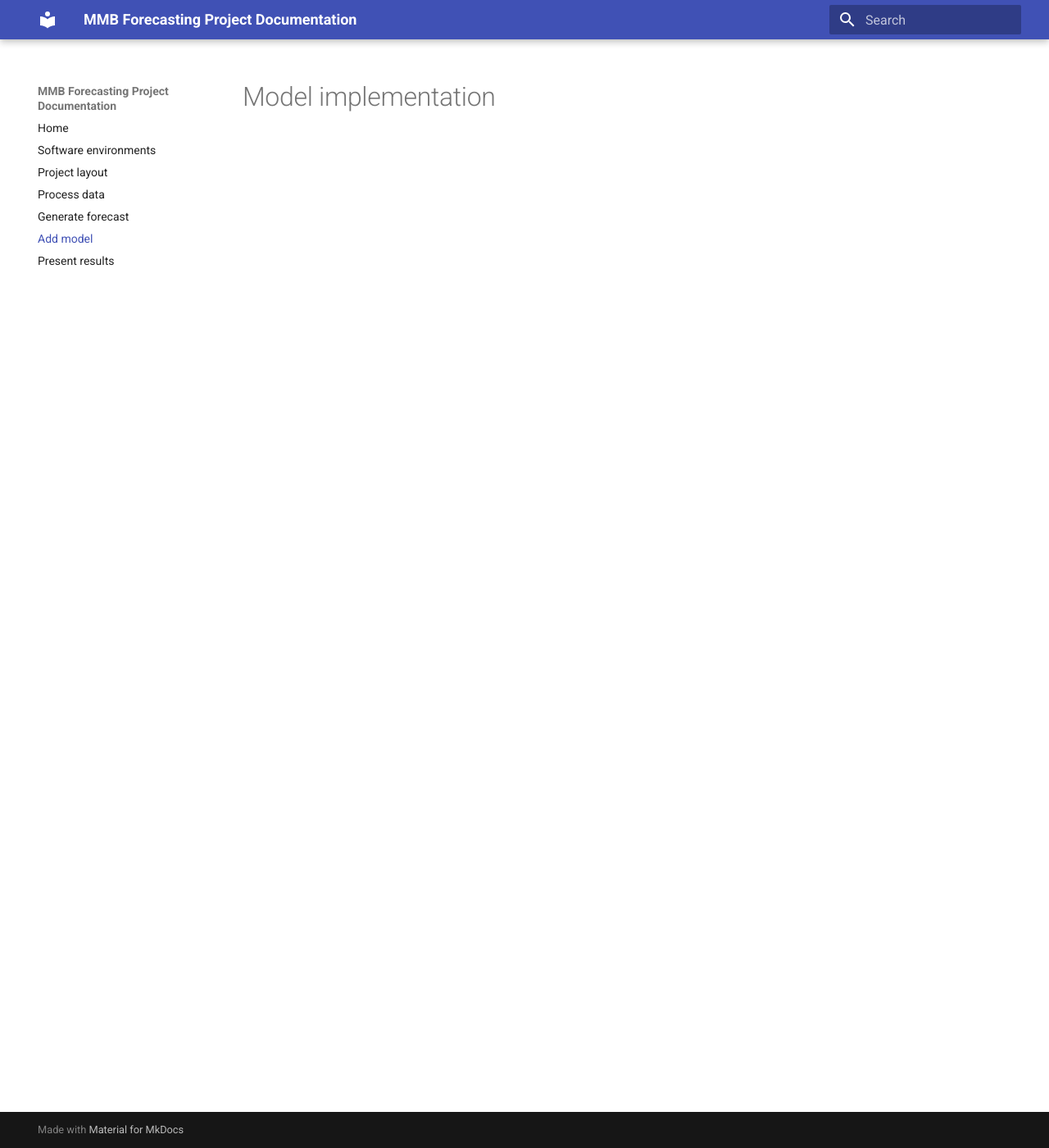
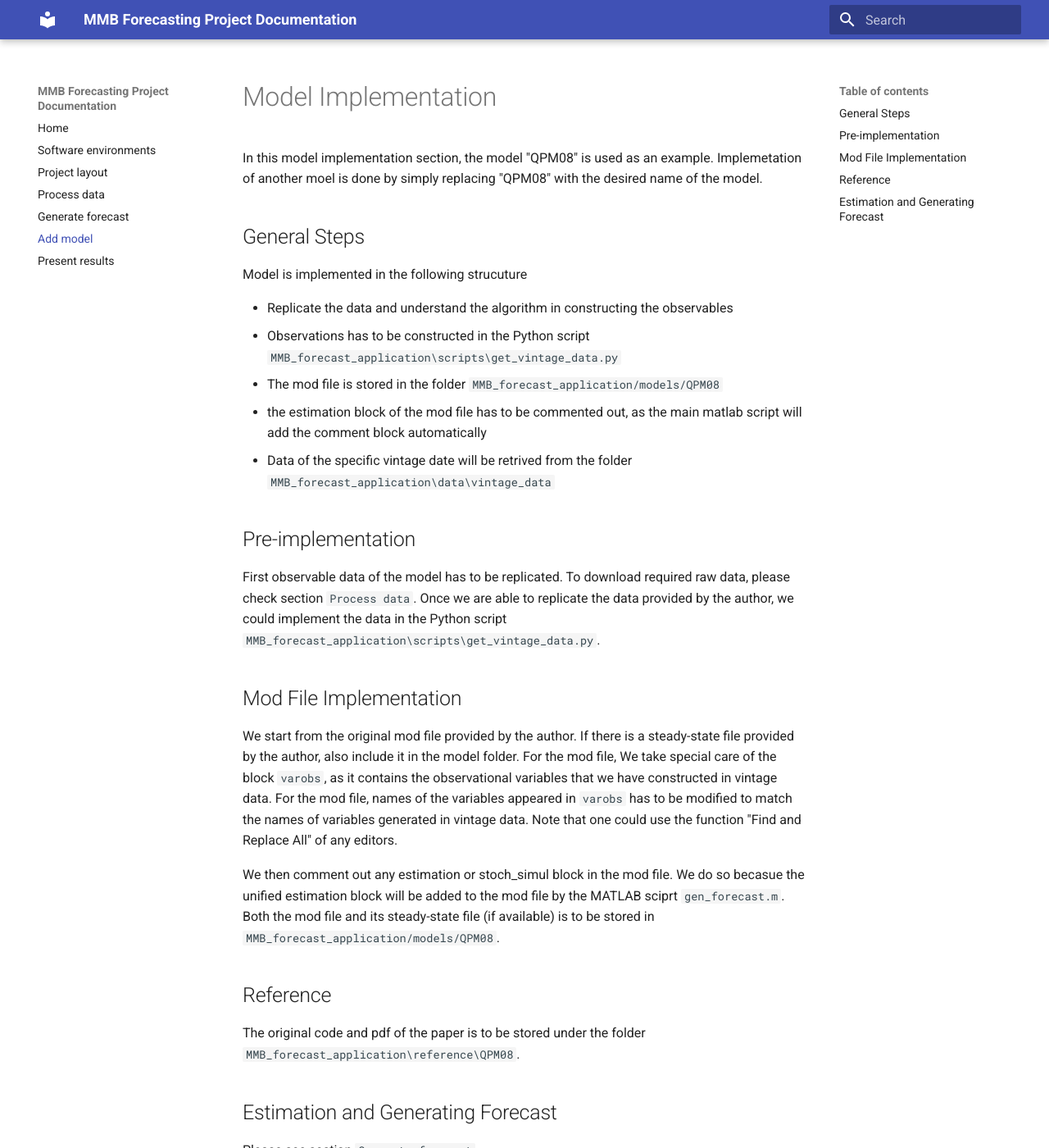
Before and after one commit to zsun9/mmbforecastdoc, an MkDocs documentation site: the page built from docs/model.md, in a window 1280 px wide and 1400 px high. Shown: the whole window at 82% size. Built offline with MkDocs 1.6.1 and Material for MkDocs 9.7.7, drawn with Linux system fonts in a browser that asks for light colours; some of the changed text lies outside the part shown.

Commit message:
implementation

```diff
--- a/docs/model.md
+++ b/docs/model.md
@@ -1 +1,28 @@
-# Model implementation
+# Model Implementation
+
+In this model implementation section, the model "QPM08" is used as an example. Implemetation of another moel is done by simply replacing "QPM08" with the desired name of the model.
+
+## General Steps
+Model is implemented in the following strucuture
+
+- Replicate the data and understand the algorithm in constructing the observables
+- Observations has to be constructed in the Python script `MMB_forecast_application\scripts\get_vintage_data.py`
+- The mod file is stored in the folder `MMB_forecast_application/models/QPM08`
+- the estimation block of the mod file has to be commented out, as the main matlab script will add the comment block automatically
+- Data of the specific vintage date will be retrived from the folder `MMB_forecast_application\data\vintage_data`
+
+## Pre-implementation
+First observable data of the model has to be replicated. To download required raw data, please check section `Process data`. Once we are able to replicate the data provided by the author, we could implement the data in the Python script `MMB_forecast_application\scripts\get_vintage_data.py`.
+
+## Mod File Implementation
+
+We start from the original mod file provided by the author. If there is a steady-state file provided by the author, also include it in the model folder. For the mod file, We take special care of the block `varobs`, as it contains the observational variables that we have constructed in vintage data. For the mod file, names of the variables appeared in `varobs` has to be modified to match the names of variables generated in vintage data. Note that one could use the function "Find and Replace All" of any editors.
+
+We then comment out any estimation or stoch_simul block in the mod file. We do so becasue the unified estimation block will be added to the mod file by the MATLAB sciprt `gen_forecast.m`. Both the mod file and its steady-state file (if available) is to be stored in `MMB_forecast_application/models/QPM08`.
+
+
+## Reference
+The original code and pdf of the paper is to be stored under the folder `MMB_forecast_application\reference\QPM08`.
+
+## Estimation and Generating Forecast
+Please see section `Generate forecast`
```
